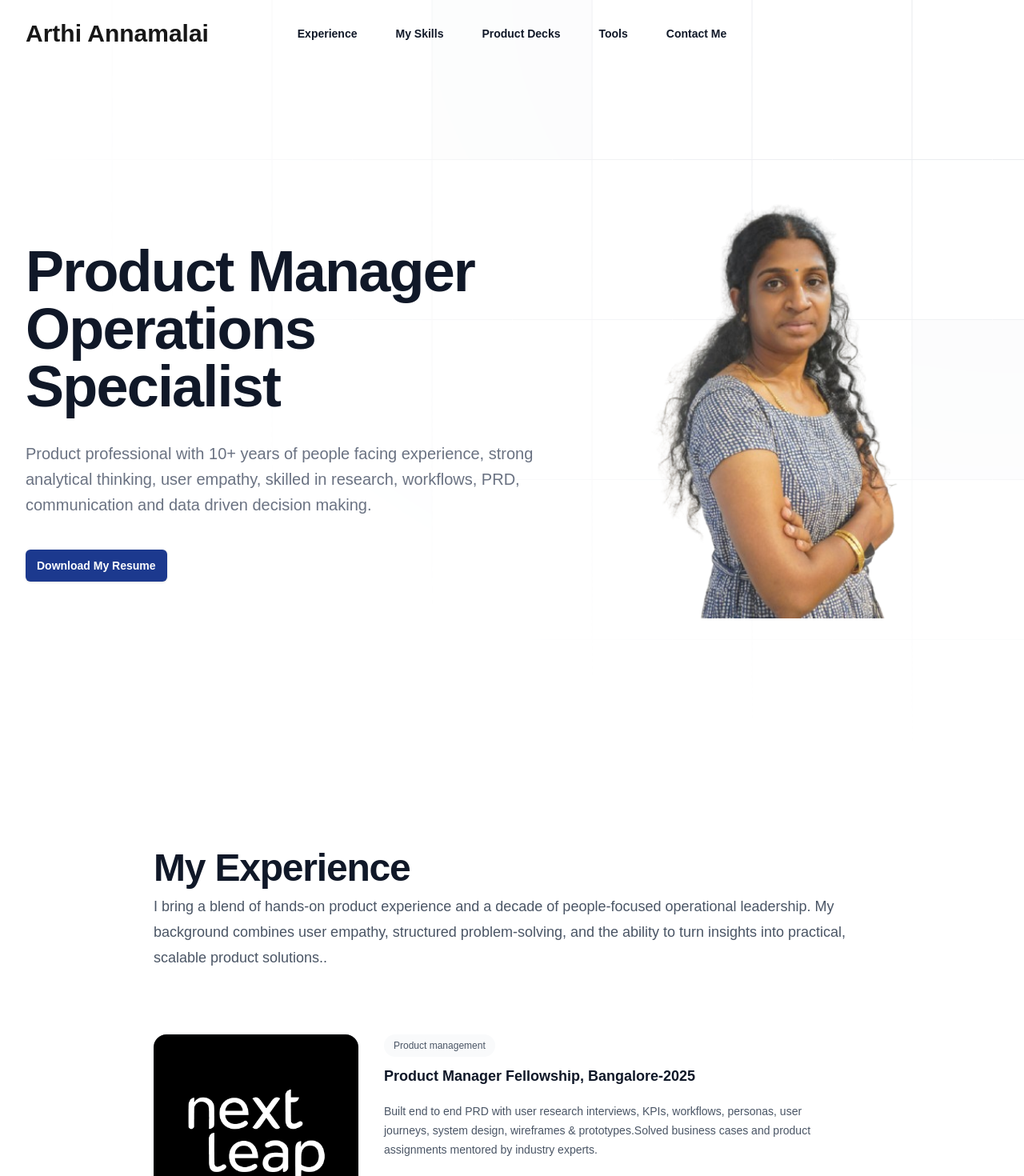
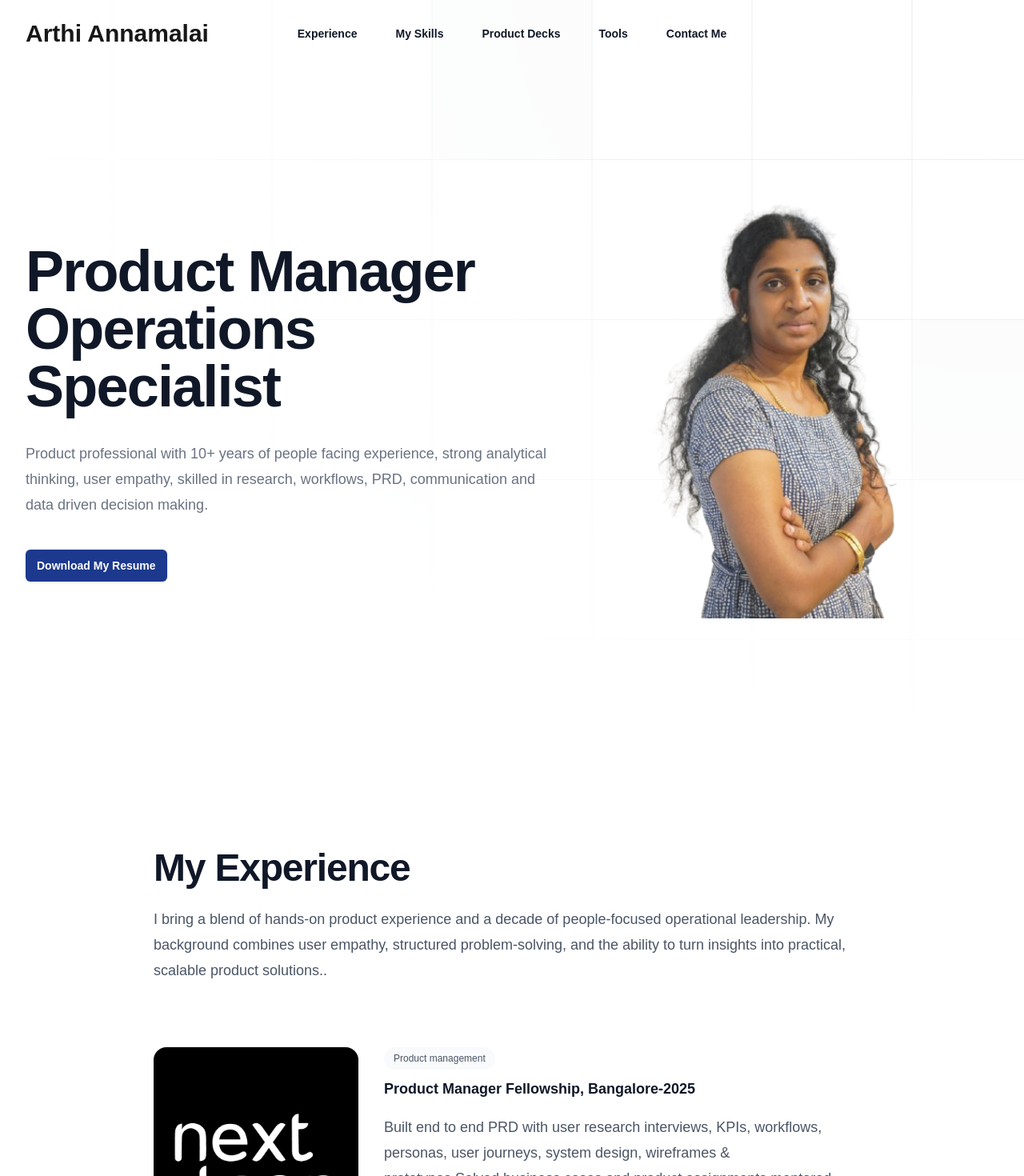
Before and after one commit to writetoarthi/arthiportfolio, a Next.js app: page / in a window 1280 px wide. Shown: the top 1470 px of the page at 80% size. Built offline with nearby package versions, Linux system fonts and the light colour scheme.

Commit message:
6th after adding new resume and skill

```diff
--- a/src/app/component/experience.tsx
+++ b/src/app/component/experience.tsx
@@ -47,7 +47,7 @@ export default function Example() {
       <div className="mx-auto max-w-7xl px-6 lg:px-8">
         <div className="mx-auto max-w-2xl lg:max-w-4xl">
           <h2 className="text-pretty text-4xl font-semibold tracking-tight text-gray-900 sm:text-5xl">My Experience</h2>
-          <p className="mt-2 text-lg/8 text-gray-600">I bring a blend of hands-on product experience and a decade of people-focused operational leadership. My background combines user empathy, structured problem-solving, and the ability to turn insights into practical, scalable product solutions..</p>
+          <p className="mt-6 text-lg/8 text-gray-600">I bring a blend of hands-on product experience and a decade of people-focused operational leadership. My background combines user empathy, structured problem-solving, and the ability to turn insights into practical, scalable product solutions..</p>
           <div className="mt-16 space-y-20 lg:mt-20">
             {posts.map((post) => (
               <article key={post.id} className="relative isolate flex flex-col gap-8 lg:flex-row">
@@ -78,7 +78,7 @@ export default function Example() {
                         {post.title}
                       </a>
                     </h3>
-                    <p className="mt-5 text-sm/6 text-gray-600">{post.description}</p>
+                    <p className="mt-5 text-lg/8 text-gray-600">{post.description}</p>
                   </div>
                   <div className="mt-6 flex border-t border-gray-900/5 pt-6">
                     <div className="relative flex items-center gap-x-4">
--- a/src/app/component/hero.tsx
+++ b/src/app/component/hero.tsx
@@ -112,14 +112,14 @@ export default function Example() {
             <h1 className="mt-10 text-pretty text-5xl font-semibold tracking-tight text-gray-900 sm:text-7xl">
               Product Manager Operations Specialist
             </h1>
-            <p className="mt-8 text-pretty text-lg font-medium text-gray-500 sm:text-xl/8">
+            <p className="mt-8 text-pretty text-lg/8 font-medium text-gray-500 sm:text-lg/8">
               Product professional with 10+ years of people facing experience, strong analytical
 thinking, user empathy, skilled in research, workflows, PRD, communication and data
 driven decision making.
             </p>
             <div className="mt-10 flex items-center gap-x-6">
               <a
-                href="/arthiResume.pdf"
+                href="/Arthi_Resume.pdf"
                 download="Arthi_Resume.pdf"
                 className="rounded-md bg-blue-900 px-3.5 py-2.5 text-sm font-semibold text-white shadow-sm hover:bg-indigo-500 focus-visible:outline focus-visible:outline-2 focus-visible:outline-offset-2 focus-visible:outline-indigo-600"
               >
```
